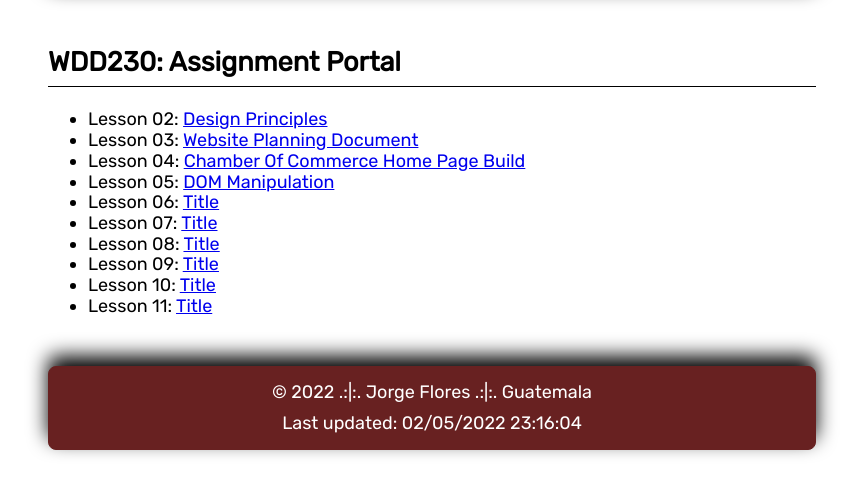
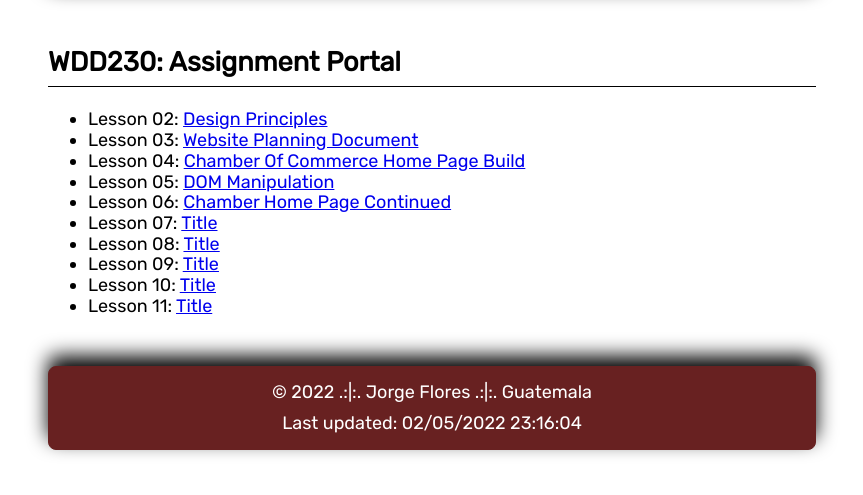
Before and after one commit to Jf120/wdd230, a plain HTML site: page index.html in a window 1280 px wide. Shown: the part 235-730 px from the top of the page, without its empty margins (208-1071 px from the left). Drawn offline with Linux system fonts and the light colour scheme.

Commit message:
Added to index

```diff
--- a/index.html
+++ b/index.html
@@ -31,7 +31,7 @@
                 <li>Lesson 03: <a href="./lesson3/index.html">Website Planning Document</a></li>
                 <li>Lesson 04: <a href="./chamber/index.html">Chamber Of Commerce Home Page Build</a></li>
                 <li>Lesson 05: <a href="./lesson5/bom.html">DOM Manipulation</a></li>
-                <li>Lesson 06: <a href="#">Title</a></li>
+                <li>Lesson 06: <a href="./chamber/index.html">Chamber Home Page Continued</a></li>
                 <li>Lesson 07: <a href="#">Title</a></li>
                 <li>Lesson 08: <a href="#">Title</a></li>
                 <li>Lesson 09: <a href="#">Title</a></li>
```
